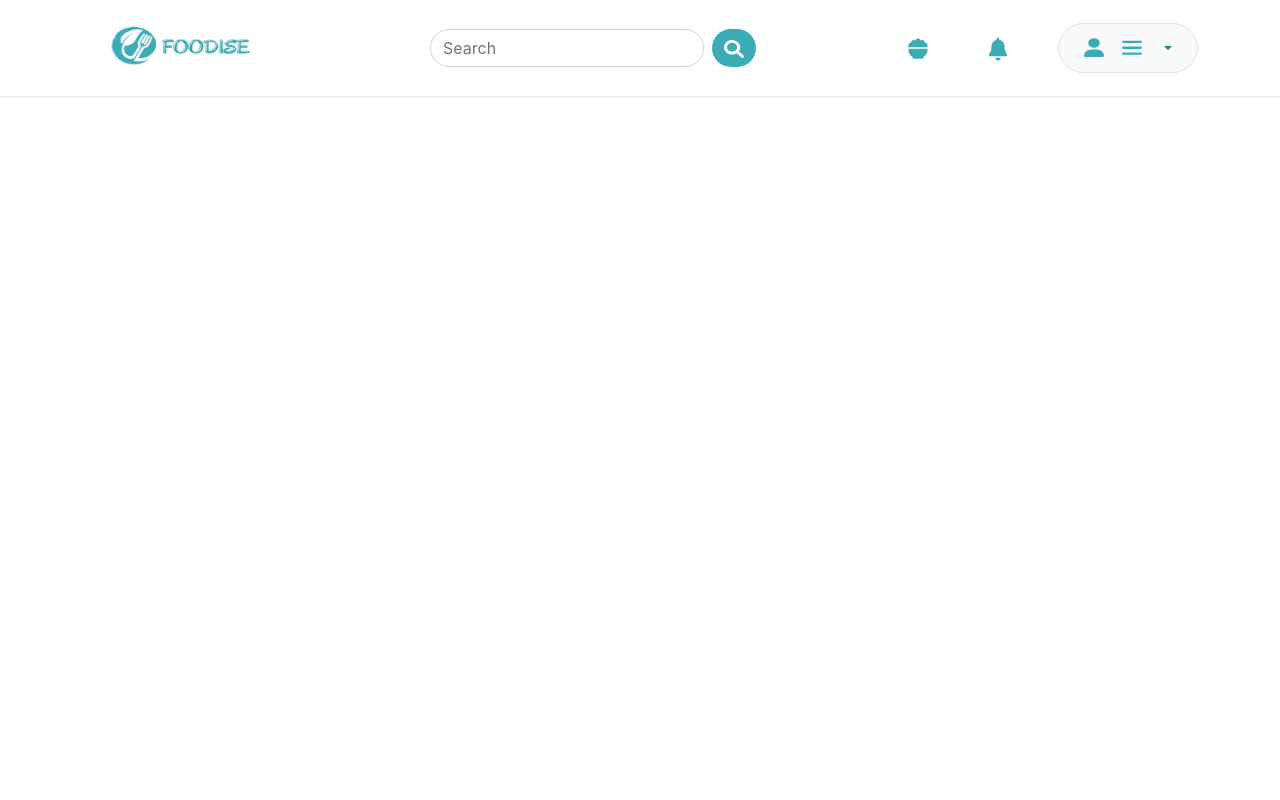
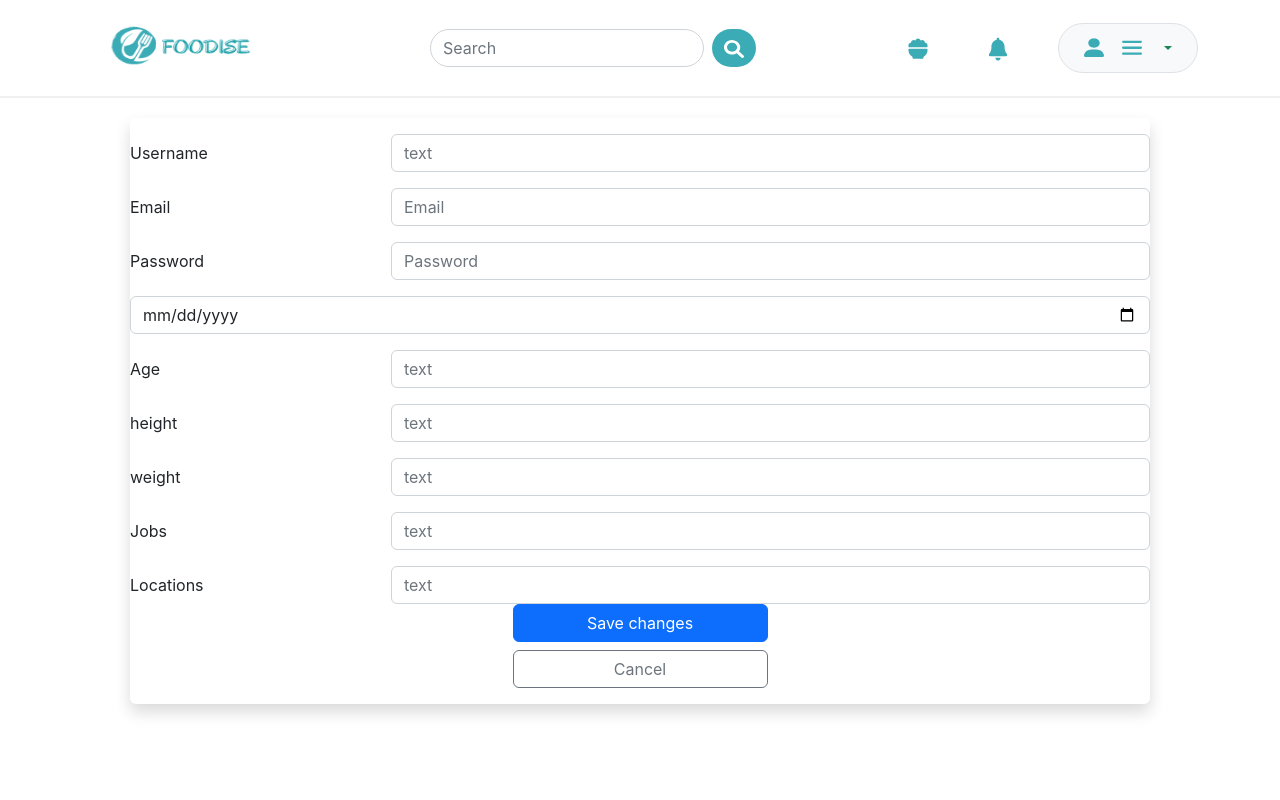
Before and after one commit to Febe2-Skilvul/foodise-app, a React (Create React App) app: page /editprofile in a window 1280 px wide. Shown: the top 800 px of the page. Built offline with nearby package versions, Linux system fonts and the light colour scheme.

Commit message:
edit ptofile

```diff
--- a/src/App.jsx
+++ b/src/App.jsx
@@ -1,9 +1,8 @@
-import { Profiler } from 'react';
 import { BrowserRouter, Routes, Route } from 'react-router-dom';
 import Layout from './layout/Layout';
 import Home from './pages/home/Home';
 import LandingPage from './pages/Landing-page/LandingPage';
-import Profile from './pages/profile/Profile';
+import EditProfile from './pages/profile/EditProfile';
 import Signup from './pages/signup/Signup';
 
 const App = () => {
@@ -15,7 +14,7 @@ const App = () => {
             <Route path="/" element={<LandingPage />} />
             <Route path="/home" element={<Home />} />
             <Route path="/signup" element={<Signup />} />
-            <Route path='/profile' element={<Profile />}/>
+            <Route path='/editprofile' element={<EditProfile/>}/>
           </Routes>
         </Layout>
       </BrowserRouter>
--- a/src/components/FormLogin.jsx
+++ b/src/components/FormLogin.jsx
@@ -22,7 +22,7 @@ const FormLogin = () => {
   };
   const handleLogin = (e) => {
     e.preventDefault();
-    API.post(`/login`,{email:dataLogin.email, password: dataLogin.password})
+    API.post(`/signin`,{email:dataLogin.email, password: dataLogin.password})
     .then((res) => {
       if(res.status === 200) {
         setIsLogin(true)
--- /dev/null
+++ b/src/components/FormProfile.jsx
@@ -0,0 +1,101 @@
+import React from "react";
+import { Button, Col, Form, Row, Stack } from "react-bootstrap";
+
+function FormProfile() {
+  // const [dataProfile, setDataProfile] = useState({});
+  // const getDataProfile = (e) => {
+
+  // };
+  // const handleProfile = (e) => {
+  //   console.log(dataProfile);
+  // };
+  return (
+    <div className="shadow rounded mx-5 py-3">
+      {/* <Form onSubmit={(e) => handleProfile(e)}> */}
+        <Form>
+        <Stack gap={3} className="mx-auto">
+          <Form.Group as={Row} className="" controlId="formPlaintext">
+            <Form.Label column lg="3">
+              Username
+            </Form.Label>
+            <Col lg="9">
+              <Form.Control type="text" placeholder="text" />
+            </Col>
+          </Form.Group>
+          <Form.Group as={Row} className="" controlId="formPlaintext">
+            <Form.Label column lg="3">
+              Email
+            </Form.Label>
+            <Col lg="9">
+              <Form.Control type="email" placeholder="Email" />
+            </Col>
+          </Form.Group>
+          <Form.Group as={Row} className="" controlId="formPlaintextPassword">
+            <Form.Label column lg="3">
+              Password
+            </Form.Label>
+            <Col lg="9">
+              <Form.Control type="password" placeholder="Password" />
+            </Col>
+          </Form.Group>
+          <Form.Group controlId="duedate">
+              <Form.Control
+                type="date"
+                name="duedate"
+                placeholder="Due date"
+                  // value={date}
+                  // onChange={(e) => setDate(e.target.value)}
+              />
+            </Form.Group>
+          <Form.Group as={Row} className="" controlId="formPlaintext">
+            <Form.Label column lg="3">
+              Age
+            </Form.Label>
+            <Col lg="9">
+              <Form.Control type="text" placeholder="text" />
+            </Col>
+          </Form.Group>
+          <Form.Group as={Row} className="" controlId="formPlaintext">
+            <Form.Label column lg="3">
+              height
+            </Form.Label>
+            <Col lg="9">
+              <Form.Control type="text" placeholder="text" />
+            </Col>
+          </Form.Group>
+          <Form.Group as={Row} className="" controlId="formPlaintext">
+            <Form.Label column lg="3">
+              weight
+            </Form.Label>
+            <Col lg="9">
+              <Form.Control type="text" placeholder="text" />
+            </Col>
+          </Form.Group>
+          <Form.Group as={Row} className="" controlId="formPlaintext">
+            <Form.Label column lg="3">
+              Jobs
+            </Form.Label>
+            <Col lg="9">
+              <Form.Control type="text" placeholder="text" />
+            </Col>
+          </Form.Group>
+          <Form.Group as={Row} className="" controlId="formPlaintext">
+            <Form.Label column lg="3">
+              Locations
+            </Form.Label>
+            <Col lg="9">
+              <Form.Control type="text" placeholder="text" />
+            </Col>
+          </Form.Group>
+        </Stack>
+
+      <Stack gap={2} className="col-md-3 mx-auto">
+        <Button variant="primary" type="submit" >Save changes</Button>
+        <Button variant="outline-secondary">Cancel</Button>
+      </Stack>
+      </Form>
+    </div>
+  );
+}
+
+export default FormProfile;
--- a/src/pages/profile/EditProfile.jsx
+++ b/src/pages/profile/EditProfile.jsx
@@ -1,8 +1,11 @@
 import React from 'react'
+import FormProfile from '../../components/FormProfile'
 
 function EditProfile() {
   return (
-    <div>EditProfile</div>
+    <div>
+      <FormProfile/>
+    </div>
   )
 }
 
--- a/src/service/api.js
+++ b/src/service/api.js
@@ -1,5 +1,5 @@
 import axios from 'axios';
 
 export default axios.create({
-  baseURL: `https://reqres.in/api/`
+  baseURL: `foodise-gpa-be2.herokuapp.com/api/`
 });
```
Also changed, not shown: src/components/CardTotal.jsx (+20 -20 lines).
